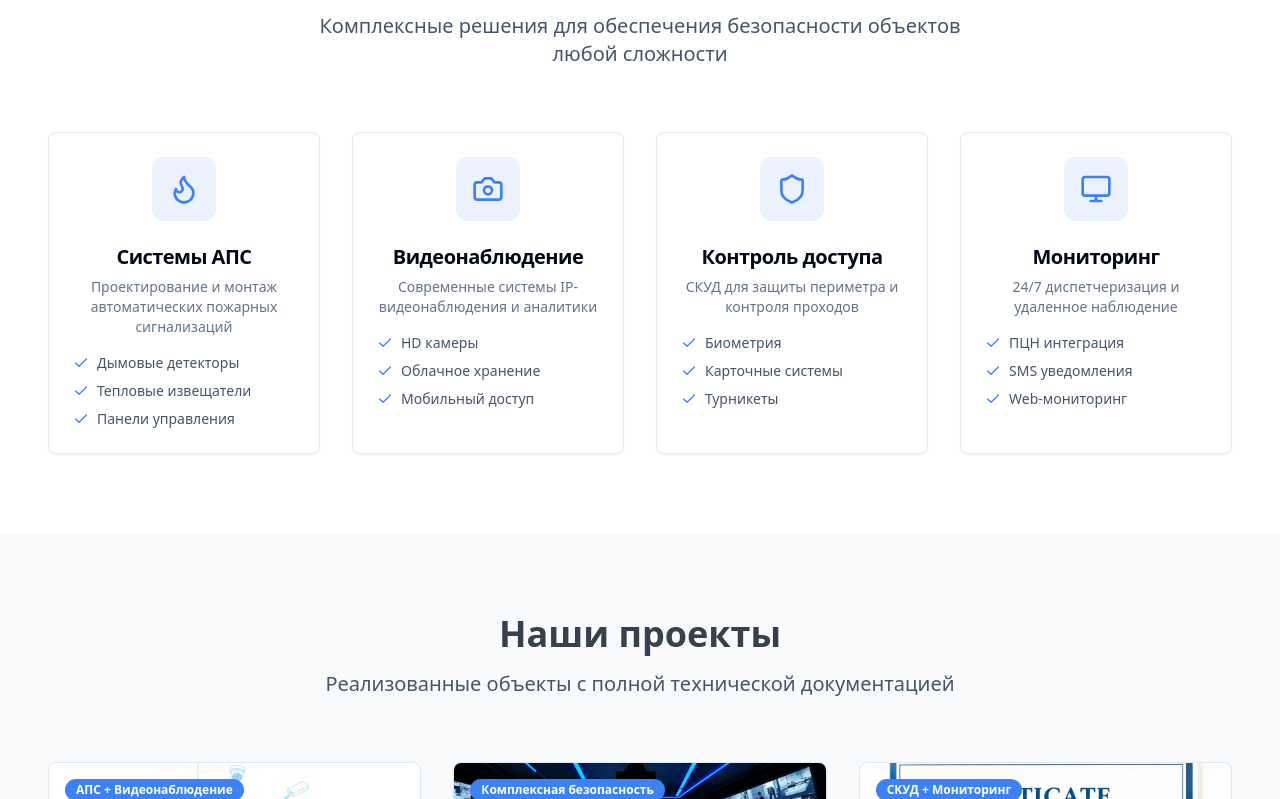
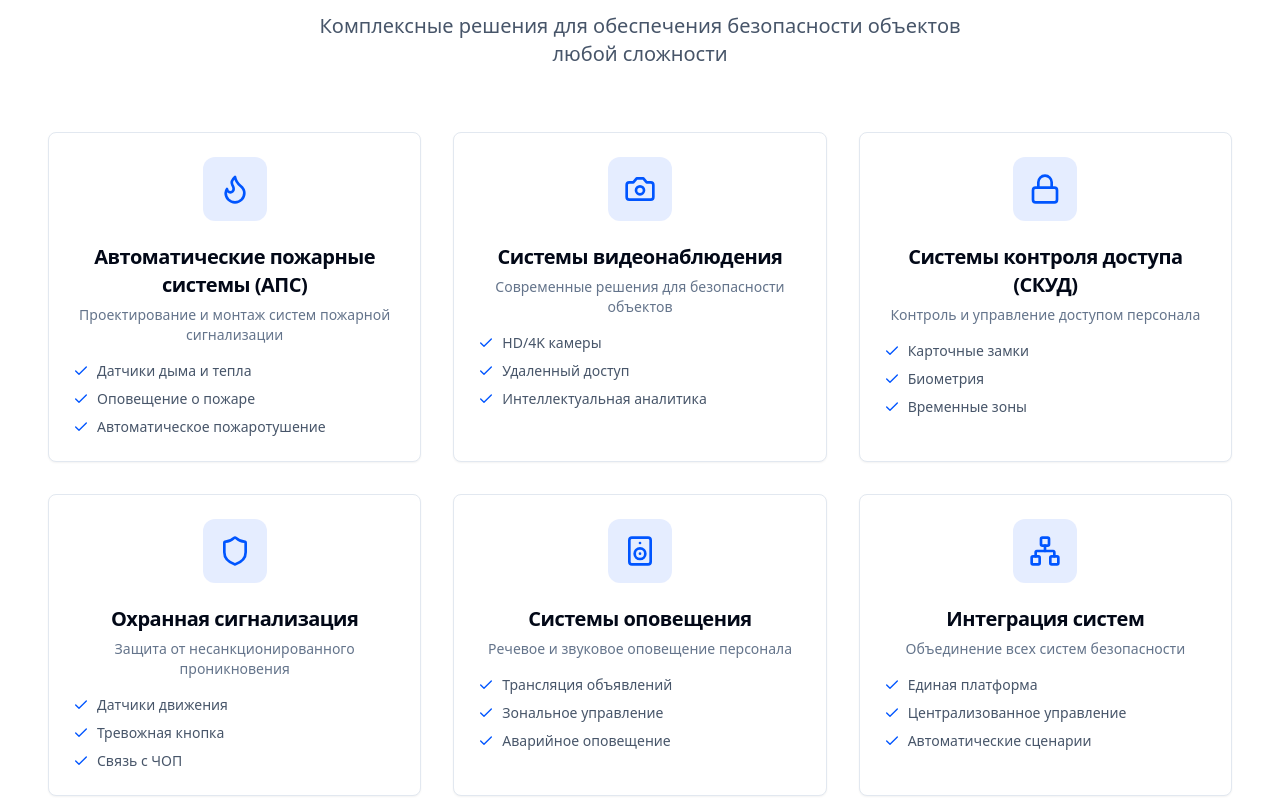
Before and after one commit to pr-poehali-dev/business-security-site, a React (Vite) app: page / in a window 1280 px wide. Shown: the part 721-1520 px from the top of the page. Built offline with nearby package versions, Linux system fonts and the light colour scheme.

Commit message:
Разработка сайта для АПС и безопасности

```diff
--- a/src/index.css
+++ b/src/index.css
@@ -13,10 +13,10 @@
     --popover: 0 0% 100%;
     --popover-foreground: 222.2 84% 4.9%;
 
-    --primary: 217.2 91.2% 59.8%;
+    --primary: 220 100% 50%;
     --primary-foreground: 0 0% 100%;
 
-    --secondary: 215.4 16.3% 25.9%;
+    --secondary: 210 22% 22%;
     --secondary-foreground: 0 0% 100%;
 
     --muted: 210 40% 96.1%;
--- a/src/pages/Index.tsx
+++ b/src/pages/Index.tsx
@@ -1,33 +1,47 @@
 import { Button } from '@/components/ui/button';
 import { Card, CardContent, CardDescription, CardHeader, CardTitle } from '@/components/ui/card';
 import { Badge } from '@/components/ui/badge';
+import { Input } from '@/components/ui/input';
+import { Textarea } from '@/components/ui/textarea';
 import Icon from '@/components/ui/icon';
 
 const Index = () => {
   const services = [
     {
-      title: "Системы АПС",
-      description: "Проектирование и монтаж автоматических пожарных сигнализаций",
+      title: "Автоматические пожарные системы (АПС)",
+      description: "Проектирование и монтаж систем пожарной сигнализации",
       icon: "Flame",
-      features: ["Дымовые детекторы", "Тепловые извещатели", "Панели управления"]
+      features: ["Датчики дыма и тепла", "Оповещение о пожаре", "Автоматическое пожаротушение"]
     },
     {
-      title: "Видеонаблюдение",
-      description: "Современные системы IP-видеонаблюдения и аналитики",
+      title: "Системы видеонаблюдения",
+      description: "Современные решения для безопасности объектов",
       icon: "Camera",
-      features: ["HD камеры", "Облачное хранение", "Мобильный доступ"]
+      features: ["HD/4K камеры", "Удаленный доступ", "Интеллектуальная аналитика"]
     },
     {
-      title: "Контроль доступа",
-      description: "СКУД для защиты периметра и контроля проходов",
-      icon: "Shield",
-      features: ["Биометрия", "Карточные системы", "Турникеты"]
+      title: "Системы контроля доступа (СКУД)",
+      description: "Контроль и управление доступом персонала",
+      icon: "Lock",
+      features: ["Карточные замки", "Биометрия", "Временные зоны"]
     },
     {
-      title: "Мониторинг",
-      description: "24/7 диспетчеризация и удаленное наблюдение",
-      icon: "Monitor",
-      features: ["ПЦН интеграция", "SMS уведомления", "Web-мониторинг"]
+      title: "Охранная сигнализация",
+      description: "Защита от несанкционированного проникновения",
+      icon: "Shield",
+      features: ["Датчики движения", "Тревожная кнопка", "Связь с ЧОП"]
+    },
+    {
+      title: "Системы оповещения",
+      description: "Речевое и звуковое оповещение персонала",
+      icon: "Speaker",
+      features: ["Трансляция объявлений", "Зональное управление", "Аварийное оповещение"]
+    },
+    {
+      title: "Интеграция систем",
+      description: "Объединение всех систем безопасности",
+      icon: "Network",
+      features: ["Единая платформа", "Централизованное управление", "Автоматические сценарии"]
     }
   ];
 
@@ -53,10 +67,21 @@ const Index = () => {
   ];
 
   const certificates = [
-    "Лицензия МЧС России",
-    "ISO 9001:2015",
-    "Партнер Болид",
-    "Сертификат Hikvision"
+    {
+      title: "Лицензия МЧС",
+      number: "№ 3/02570 от 15.04.2023",
+      description: "Деятельность по монтажу, техническому обслуживанию и ремонту средств обеспечения пожарной безопасности"
+    },
+    {
+      title: "ISO 9001:2015",
+      number: "Сертификат № RU22/3456",
+      description: "Система менеджмента качества в области проектирования систем безопасности"
+    },
+    {
+      title: "Допуск СРО",
+      number: "№ 177-2023-5570180370",
+      description: "Проектирование зданий и сооружений I и II уровней ответственности"
+    }
   ];
 
   return (
@@ -128,7 +153,7 @@ const Index = () => {
             </p>
           </div>
 
-          <div className="grid md:grid-cols-2 lg:grid-cols-4 gap-8">
+          <div className="grid md:grid-cols-2 lg:grid-cols-3 gap-8">
             {services.map((service, index) => (
               <Card key={index} className="hover:shadow-lg transition-all duration-300 hover:-translate-y-1 group">
                 <CardHeader className="text-center pb-4">
@@ -239,15 +264,17 @@ const Index = () => {
             </p>
           </div>
 
-          <div className="grid md:grid-cols-2 lg:grid-cols-4 gap-6">
+          <div className="grid md:grid-cols-3 gap-8">
             {certificates.map((cert, index) => (
-              <Card key={index} className="text-center hover:shadow-md transition-shadow">
-                <CardHeader className="pb-2">
-                  <div className="mx-auto w-12 h-12 bg-primary/10 rounded-lg flex items-center justify-center mb-3">
-                    <Icon name="Award" className="h-6 w-6 text-primary" />
+              <Card key={index} className="text-center hover:shadow-xl transition-all duration-300">
+                <CardContent className="p-8">
+                  <div className="w-16 h-16 bg-primary/10 rounded-full flex items-center justify-center mx-auto mb-4">
+                    <Icon name="Award" className="h-8 w-8 text-primary" />
                   </div>
-                  <CardTitle className="text-sm font-medium">{cert}</CardTitle>
-                </CardHeader>
+                  <h3 className="font-semibold text-lg mb-2">{cert.title}</h3>
+                  <p className="text-primary font-medium mb-3">{cert.number}</p>
+                  <p className="text-gray-600 text-sm">{cert.description}</p>
+                </CardContent>
               </Card>
             ))}
           </div>
@@ -261,7 +288,7 @@ const Index = () => {
             <div>
               <h2 className="text-4xl font-bold mb-6">Свяжитесь с нами</h2>
               <p className="text-lg mb-8 opacity-90">
-                Получите консультацию по техническим решениям и расчет стоимости проекта
+                Оставьте заявку и наш специалист свяжется с вами в течение 30 минут
               </p>
 
               <div className="space-y-6">
@@ -276,14 +303,14 @@ const Index = () => {
                   <Icon name="Mail" className="h-6 w-6 mr-4 text-primary" />
                   <div>
                     <div className="font-semibold">info@securitytech.ru</div>
-                    <div className="text-sm opacity-75">Техническая поддержка</div>
+                    <div className="text-sm opacity-75">Ответим в течение часа</div>
                   </div>
                 </div>
                 <div className="flex items-center">
                   <Icon name="MapPin" className="h-6 w-6 mr-4 text-primary" />
                   <div>
-                    <div className="font-semibold">г. Москва, ул. Технологическая, 15</div>
-                    <div className="text-sm opacity-75">Офис и склад</div>
+                    <div className="font-semibold">г. Москва, ул. Профсоюзная, 78</div>
+                    <div className="text-sm opacity-75">Офис открыт с 9:00 до 18:00</div>
                   </div>
                 </div>
               </div>
@@ -297,28 +324,28 @@ const Index = () => {
                     Оставьте заявку, и мы подготовим техническое предложение
                   </CardDescription>
                 </CardHeader>
-                <CardContent className="space-y-4">
-                  <div className="grid grid-cols-2 gap-4">
+                <CardContent className="px-0 pb-0">
+                  <form className="space-y-4">
                     <div>
-                      <label className="text-sm font-medium">Имя</label>
-                      <input className="w-full mt-1 px-3 py-2 border rounded-md" placeholder="Ваше имя" />
+                      <Input placeholder="Ваше имя" />
                     </div>
                     <div>
-                      <label className="text-sm font-medium">Телефон</label>
-                      <input className="w-full mt-1 px-3 py-2 border rounded-md" placeholder="+7 (___) ___-__-__" />
-                    </div>
+                      <Input placeholder="Телефон" type="tel" />
                     </div>
                     <div>
-                    <label className="text-sm font-medium">Объект</label>
-                    <input className="w-full mt-1 px-3 py-2 border rounded-md" placeholder="Тип объекта или адрес" />
+                      <Input placeholder="Email" type="email" />
                     </div>
                     <div>
-                    <label className="text-sm font-medium">Описание задач</label>
-                    <textarea className="w-full mt-1 px-3 py-2 border rounded-md h-20" placeholder="Какие системы безопасности нужны?"></textarea>
+                      <Textarea placeholder="Опишите ваш объект и требования к системе безопасности" rows={4} />
                     </div>
                     <Button className="w-full" size="lg">
-                    Получить консультацию
+                      <Icon name="Send" className="mr-2 h-5 w-5" />
+                      Отправить заявку
                     </Button>
+                    <p className="text-xs text-gray-500 text-center">
+                      Нажимая кнопку, вы соглашаетесь с обработкой персональных данных
+                    </p>
+                  </form>
                 </CardContent>
               </Card>
             </div>
```
Also changed, not shown: public/img/fe620cbe-946c-43cf-a7d7-ada03676a850.jpg (added), 1 other file (tests, documents, lock files or other folders). Lines whose indentation alone changed are shown as unchanged.
